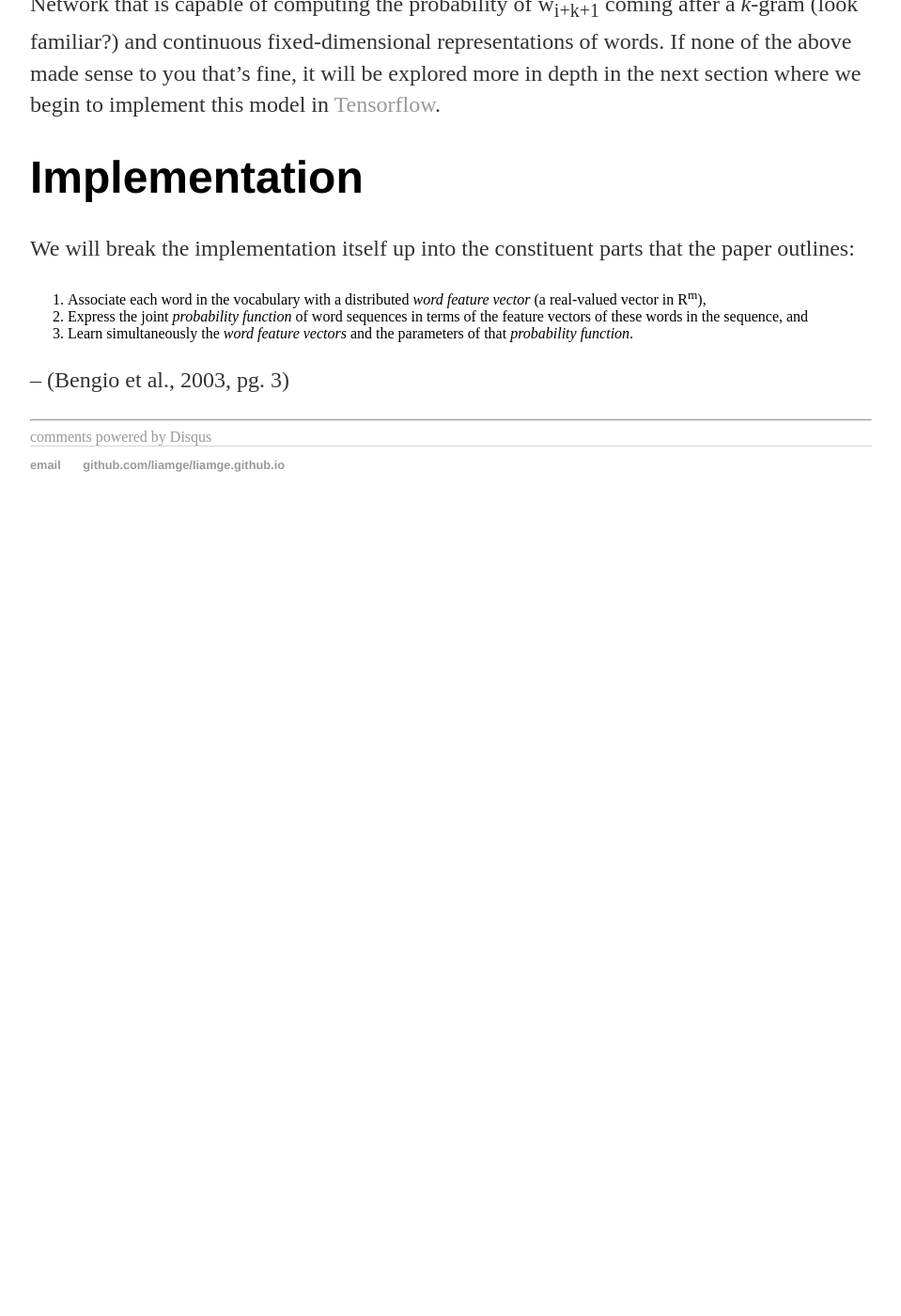
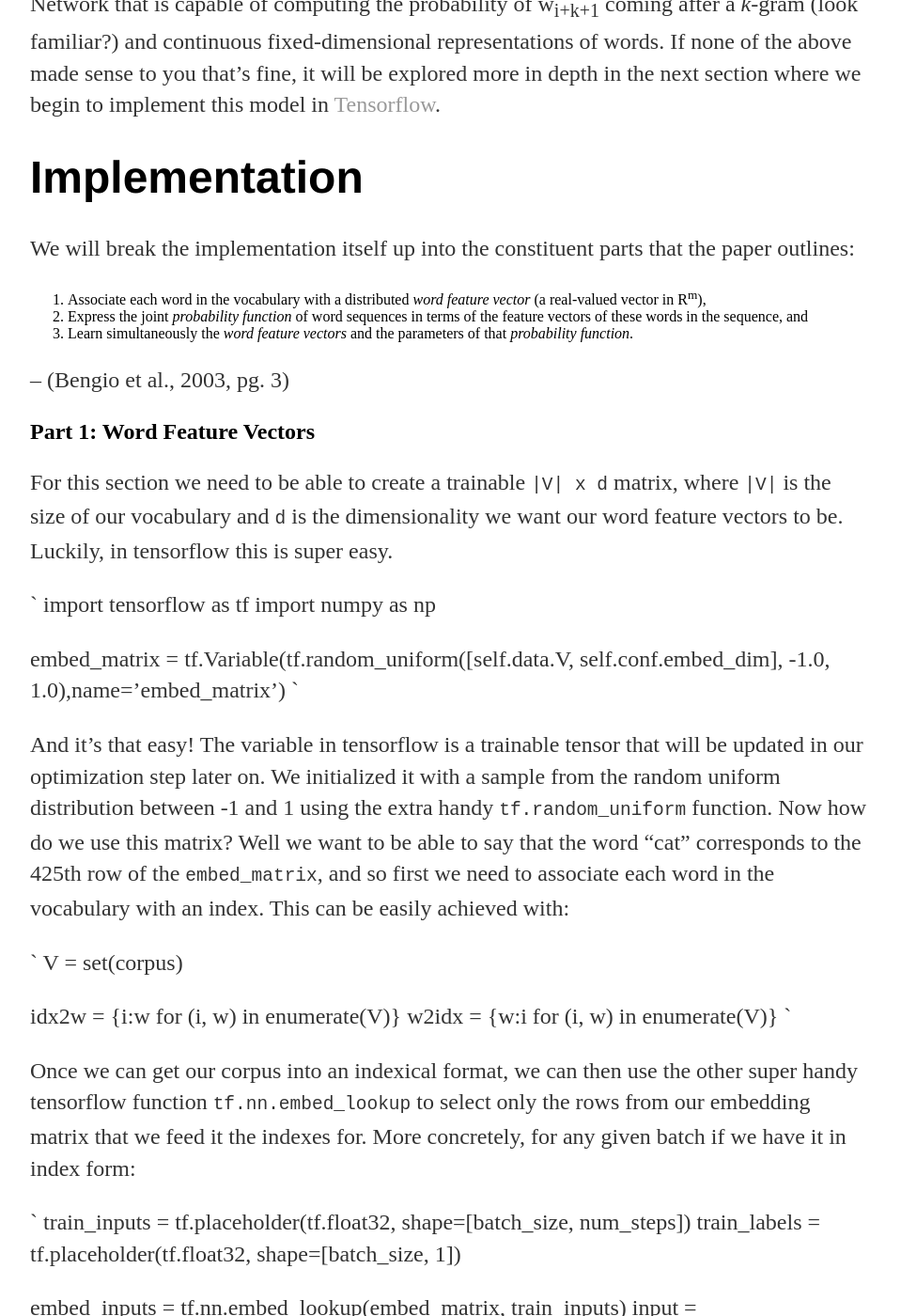
Before and after one commit to liamge/liamge.github.io, a Jekyll site: the page built from _posts/2017-06-05-neural-language-model.md, in a window 1280 px wide and 1400 px high, scrolled down 2321 px. Shown: the whole window at 94% size, without its empty margins (160-1119 px from the left). Built offline with Jekyll 4.4.1, drawn with Linux system fonts in a browser that asks for light colours; comment, search, counter and statistics services are not loaded; before the commit the page ends 2883 px from its top, so only the background shows below that; some of the changed text lies outside the part shown.

Commit message:
Update 2017-06-05-neural-language-model.md

```diff
--- a/_posts/2017-06-05-neural-language-model.md
+++ b/_posts/2017-06-05-neural-language-model.md
@@ -32,3 +32,54 @@ We will break the implementation itself up into the constituent parts that the p
 3. Learn simultaneously the _word feature vectors_ and the parameters of that _probability function_.
 
 -- (Bengio et al., 2003, pg. 3)
+
+## Part 1: Word Feature Vectors
+
+For this section we need to be able to create a trainable `|V| x d` matrix, where `|V|` is the size of our vocabulary and `d` is the dimensionality we want our word feature vectors to be. Luckily, in tensorflow this is super easy.
+
+`
+import tensorflow as tf
+import numpy as np
+
+embed_matrix = tf.Variable(tf.random_uniform([self.data.V, self.conf.embed_dim], -1.0, 1.0),name='embed_matrix')
+`
+
+And it's that easy! The variable in tensorflow is a trainable tensor that will be updated in our optimization step later on. We initialized it with a sample from the random uniform distribution between -1 and 1 using the extra handy `tf.random_uniform` function. Now how do we use this matrix? Well we want to be able to say that the word "cat" corresponds to the 425th row of the `embed_matrix`, and so first we need to associate each word in the vocabulary with an index. This can be easily achieved with:
+
+`
+V = set(corpus)
+
+idx2w = {i:w for (i, w) in enumerate(V)}
+w2idx = {w:i for (i, w) in enumerate(V)}
+`
+
+Once we can get our corpus into an indexical format, we can then use the other super handy tensorflow function `tf.nn.embed_lookup` to select only the rows from our embedding matrix that we feed it the indexes for. More concretely, for any given batch if we have it in index form:
+
+`
+train_inputs = tf.placeholder(tf.float32, shape=[batch_size, num_steps])
+train_labels = tf.placeholder(tf.float32, shape=[batch_size, 1])
+
+embed_inputs = tf.nn.embed_lookup(embed_matrix, train_inputs)
+input = tf.reshape(embed_inputs, (batch_size, num_steps * embed_dim))
+`
+
+where num_steps = the size of the window of words you want to predict from and batch_size is the size of your minibatches. A tensorflow placeholder is an empty tensor which is defined later on when the graph is being run on actual data, hence why we don't initialize it to any set value. When we train we will "fill" these placeholders with actual values once we can batch our data. The end product of all of this is our `embed_inputs` variable which will be a 3d tensor of shape batch_size x num_steps x embed_dim where each input sequence is transformed into a 2d matrix of shape num_steps x embed_dim. What we then want to do is concatenate these matrices into an array of shape num_steps * embed_dim to end up with a final 2d matrix of shape batch_size x num_steps * embed_dim. The final code for this section looks like:
+
+`
+import tensorflow as tf
+import numpy as np
+
+V = set(corpus)
+
+idx2w = {i:w for (i, w) in enumerate(V)}
+w2idx = {w:i for (i, w) in enumerate(V)}
+
+embed_matrix = tf.Variable(tf.random_uniform([self.data.V, self.conf.embed_dim], -1.0, 1.0),name='embed_matrix')
+
+train_inputs = tf.placeholder(tf.float32, shape=[batch_size, num_steps])
+train_labels = tf.placeholder(tf.float32, shape=[batch_size, 1])
+
+embed_inputs = tf.nn.embed_lookup(embed_matrix, train_inputs)
+input = tf.reshape(embed_inputs, (batch_size, num_steps * embed_dim))
+`
+Not so bad for 15 or so lines of code!
```
